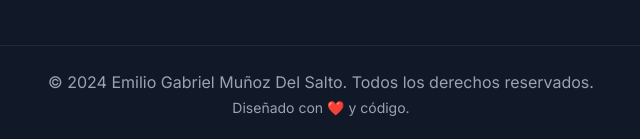
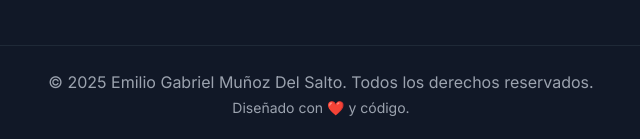
Before and after one commit to Em1lio573/Em1lio573.github.io, a plain HTML site: page index.html in a window 1280 px wide. Shown: the part 2632-2771 px from the top of the page, 319-959 px from the left. Drawn offline with nearby package versions, Linux system fonts and the light colour scheme.

Commit message:
Update index.html

```diff
--- a/index.html
+++ b/index.html
@@ -238,7 +238,7 @@
     <!-- ===== FOOTER ===== -->
     <footer class="bg-gray-900 border-t border-gray-800">
         <div class="container mx-auto px-6 py-6 text-center text-gray-400">
-            <p>&copy; 2024 Emilio Gabriel Muñoz Del Salto. Todos los derechos reservados.</p>
+            <p>&copy; 2025 Emilio Gabriel Muñoz Del Salto. Todos los derechos reservados.</p>
             <p class="text-sm mt-1">Diseñado con ❤️ y código.</p>
         </div>
     </footer>
```
